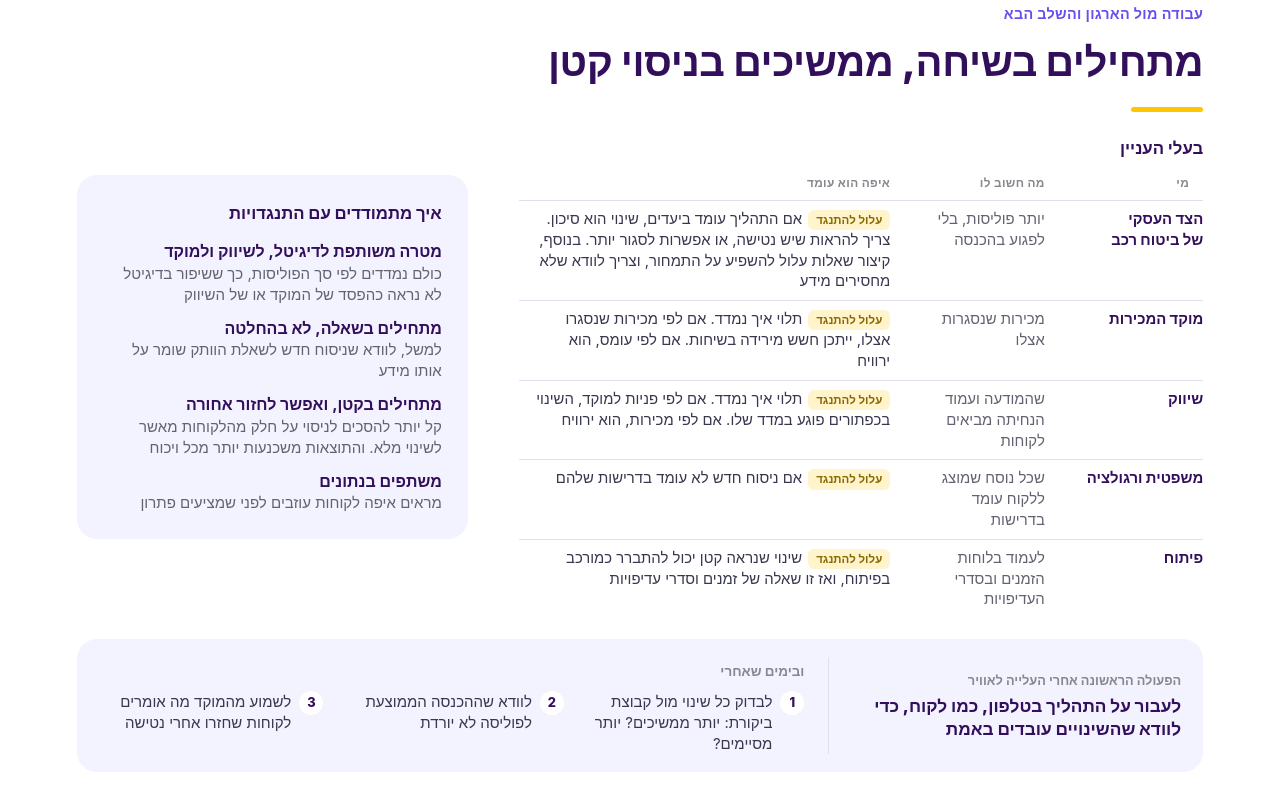
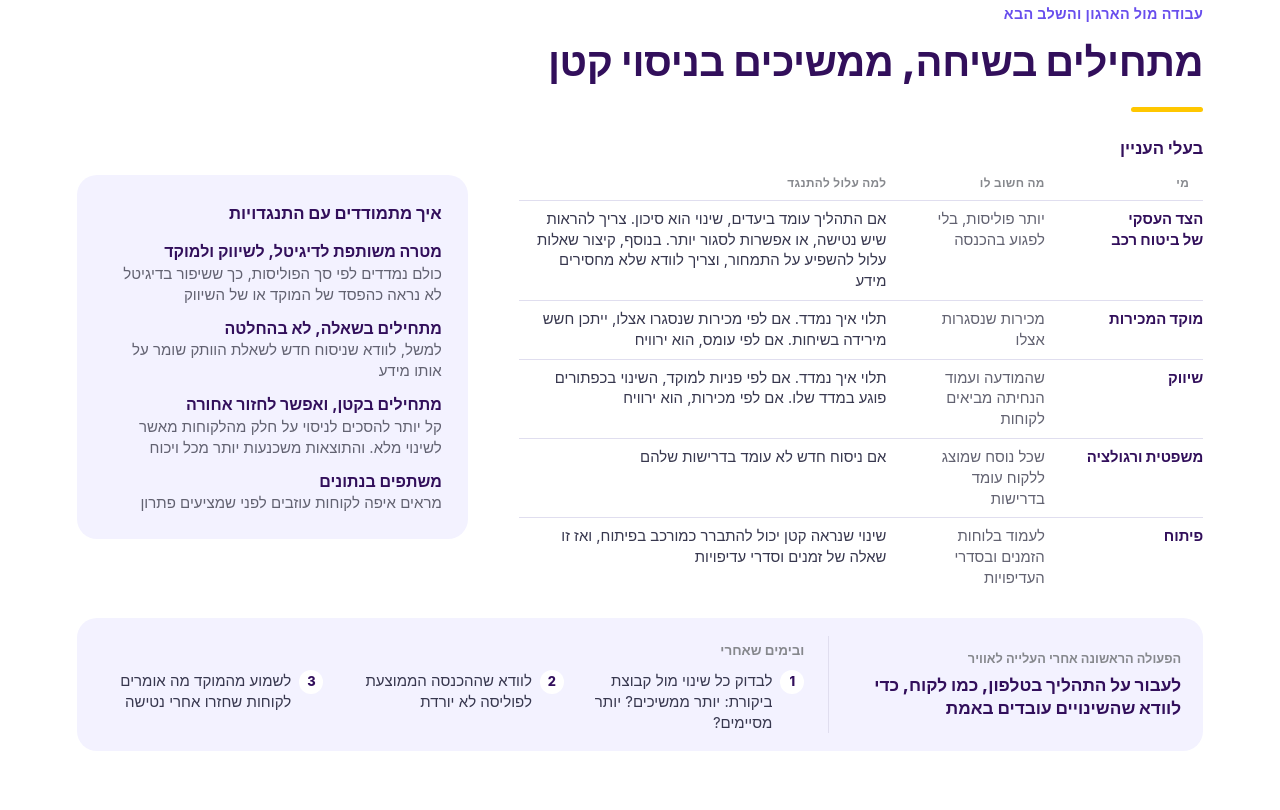
Before and after one commit to ninastudiio-creator/car-onboarding, a plain HTML site: page index.html in a window 1280 px wide. Shown: the part 4191-5001 px from the top of the page. Drawn offline with Linux system fonts and the light colour scheme.

Commit message:
Slide 5: resistance column header instead of tags
Co-Authored-By: Claude Opus 5.5 <noreply@anthropic.com>

```diff
--- a/index.html
+++ b/index.html
@@ -618,13 +618,13 @@
       <div class="r">
         <p class="col-title">בעלי העניין</p>
         <table class="sh">
-          <thead><tr><th>מי</th><th>מה חשוב לו</th><th>איפה הוא עומד</th></tr></thead>
+          <thead><tr><th>מי</th><th>מה חשוב לו</th><th>למה עלול להתנגד</th></tr></thead>
           <tbody>
-          <tr><td>הצד העסקי<br>של ביטוח רכב</td><td>יותר פוליסות, בלי לפגוע בהכנסה</td><td><span class="st risk">עלול להתנגד</span><br>אם התהליך עומד ביעדים, שינוי הוא סיכון. צריך להראות שיש נטישה, או אפשרות לסגור יותר. בנוסף, קיצור שאלות עלול להשפיע על התמחור, וצריך לוודא שלא מחסירים מידע</td></tr>
-          <tr><td>מוקד המכירות</td><td>מכירות שנסגרות אצלו</td><td><span class="st risk">עלול להתנגד</span><br>תלוי איך נמדד. אם לפי מכירות שנסגרו אצלו, ייתכן חשש מירידה בשיחות. אם לפי עומס, הוא ירוויח</td></tr>
-          <tr><td>שיווק</td><td>שהמודעה ועמוד הנחיתה מביאים לקוחות</td><td><span class="st risk">עלול להתנגד</span><br>תלוי איך נמדד. אם לפי פניות למוקד, השינוי בכפתורים פוגע במדד שלו. אם לפי מכירות, הוא ירוויח</td></tr>
-          <tr><td>משפטית ורגולציה</td><td>שכל נוסח שמוצג ללקוח עומד בדרישות</td><td><span class="st risk">עלול להתנגד</span><br>אם ניסוח חדש לא עומד בדרישות שלהם</td></tr>
-          <tr><td>פיתוח</td><td>לעמוד בלוחות הזמנים ובסדרי העדיפויות</td><td><span class="st risk">עלול להתנגד</span><br>שינוי שנראה קטן יכול להתברר כמורכב בפיתוח, ואז זו שאלה של זמנים וסדרי עדיפויות</td></tr>
+          <tr><td>הצד העסקי<br>של ביטוח רכב</td><td>יותר פוליסות, בלי לפגוע בהכנסה</td><td>אם התהליך עומד ביעדים, שינוי הוא סיכון. צריך להראות שיש נטישה, או אפשרות לסגור יותר. בנוסף, קיצור שאלות עלול להשפיע על התמחור, וצריך לוודא שלא מחסירים מידע</td></tr>
+          <tr><td>מוקד המכירות</td><td>מכירות שנסגרות אצלו</td><td>תלוי איך נמדד. אם לפי מכירות שנסגרו אצלו, ייתכן חשש מירידה בשיחות. אם לפי עומס, הוא ירוויח</td></tr>
+          <tr><td>שיווק</td><td>שהמודעה ועמוד הנחיתה מביאים לקוחות</td><td>תלוי איך נמדד. אם לפי פניות למוקד, השינוי בכפתורים פוגע במדד שלו. אם לפי מכירות, הוא ירוויח</td></tr>
+          <tr><td>משפטית ורגולציה</td><td>שכל נוסח שמוצג ללקוח עומד בדרישות</td><td>אם ניסוח חדש לא עומד בדרישות שלהם</td></tr>
+          <tr><td>פיתוח</td><td>לעמוד בלוחות הזמנים ובסדרי העדיפויות</td><td>שינוי שנראה קטן יכול להתברר כמורכב בפיתוח, ואז זו שאלה של זמנים וסדרי עדיפויות</td></tr>
           </tbody>
         </table>
       </div>
```
